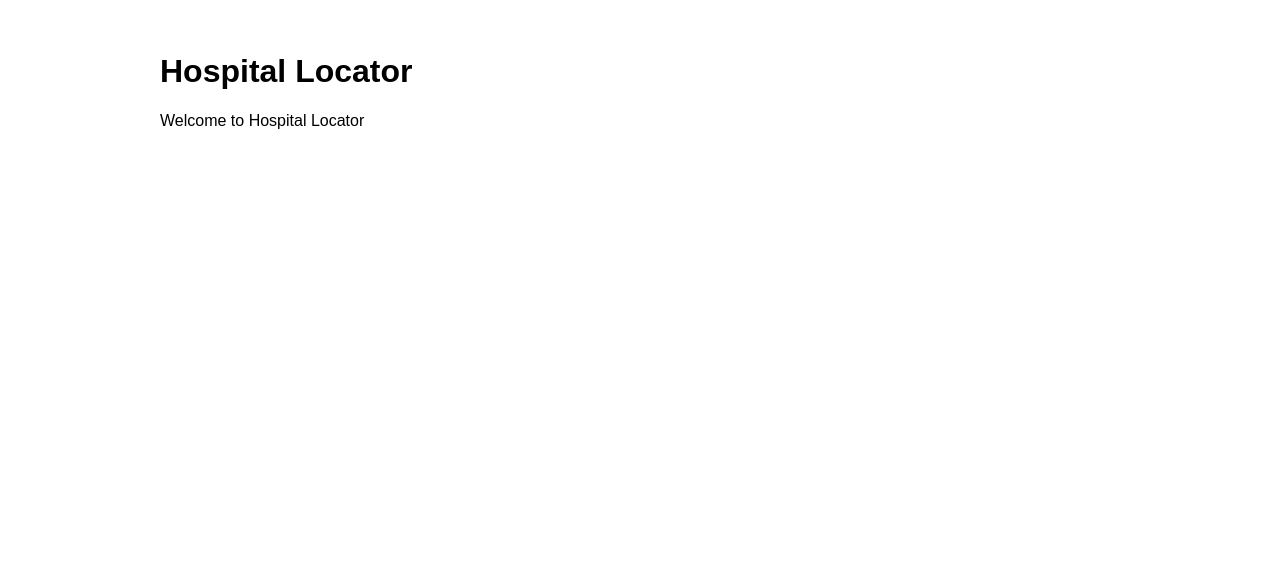
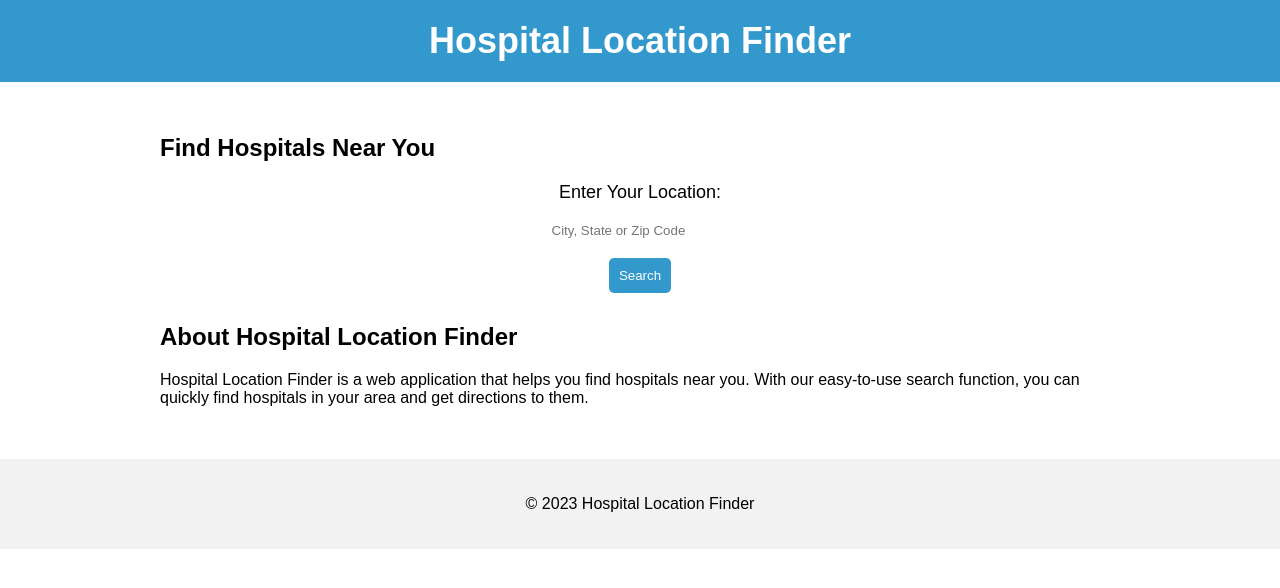
Before and after one commit to DanielOkyere/hospital_locator, a FastAPI app: page / in a window 1280 px wide. Shown: the top 588 px of the page. Run offline with FastAPI, Linux system fonts and the light colour scheme.

Commit message:
updates on ui

```diff
--- a/api/database.py
+++ b/api/database.py
@@ -7,7 +7,6 @@ SQL_DATABASE_URL = config('DATABASE_URL')
 
 engine = create_engine(
     SQL_DATABASE_URL,
-    connect_args={"check_same_thread": False}
 )
 SessionLocal = sessionmaker(autocommit=False, autoflush=False, bind=engine)
 
--- a/static/css/styles.css
+++ b/static/css/styles.css
@@ -1,10 +1,5 @@
 * {
     box-sizing: border-box;
-}
-
-body{
-    margin: 0;
-    font-family: sans-serif;
 }
 
 .container {
@@ -12,3 +7,63 @@ body{
     width: 80%;
     padding: 2em;
 }
+
+body {
+	font-family: Arial, sans-serif;
+	margin: 0;
+	padding: 0;
+}
+
+header {
+	background-color: #3399cc;
+	color: #fff;
+	padding: 20px;
+	text-align: center;
+}
+
+h1 {
+	margin: 0;
+	font-size: 36px;
+}
+
+main {
+	margin: 20px;
+}
+
+section {
+	margin-bottom: 20px;
+}
+
+h2 {
+	font-size: 24px;
+}
+
+form {
+	display: flex;
+	flex-direction: column;
+	align-items: center;
+}
+
+label {
+	margin-bottom: 10px;
+	font-size: 18px;
+}
+
+input[type="text"], input[type="submit"] {
+	padding: 10px;
+	border-radius: 5px;
+	border: none;
+	margin-bottom: 10px;
+}
+
+input[type="submit"] {
+	background-color: #3399cc;
+	color: #fff;
+	cursor: pointer;
+}
+
+footer {
+	background-color: #f2f2f2;
+	padding: 20px;
+	text-align: center;
+}
--- a/static/javascript/index.js
+++ b/static/javascript/index.js
@@ -0,0 +1,18 @@
+function searchHospitals() {
+    // Get the location entered by the user
+    var location = document.getElementById("location").value;
+
+    // Get the current location of the user
+    if (navigator.geolocation) {
+        navigator.geolocation.getCurrentPosition(function(position) {
+            // TODO: Implement search functionality using the current location and/or the location input
+        }, function() {
+            alert("Could not get your current location.");
+        });
+    } else {
+        alert("Geolocation is not supported by this browser.");
+    }
+
+    // Prevent the form from submitting and refreshing the page
+    return false;
+}
--- a/templates/index.html
+++ b/templates/index.html
@@ -1,17 +1,37 @@
-<html lang="en">
+<!DOCTYPE html>
+<html>
+
 <head>
+    <title>Hospital Location Finder</title>
     <meta charset="UTF-8">
-    <meta http-equiv="X-UA-Compatible" content="IE=edge">
     <meta name="viewport" content="width=device-width, initial-scale=1.0">
     <link href="{{ url_for('static', path='/css/styles.css') }}" rel="stylesheet">
-    <title>Hospital Locator</title>
 </head>
+
 <body>
-    <div class="container">
-        <h1>Hospital Locator</h1>
-        <div class="message">
-            Welcome to Hospital Locator
-        </div>
-    </div>
+    <header>
+        <h1>Hospital Location Finder</h1>
+    </header>
+    <main class="container">
+        <section id="search">
+            <h2>Find Hospitals Near You</h2>
+            <form onsubmit="return searchHospitals();">
+                <label for="location">Enter Your Location:</label>
+                <input type="text" id="location" name="location" placeholder="City, State or Zip Code">
+                <input type="submit" value="Search">
+            </form>
+        </section>
+        <section id="about">
+            <h2>About Hospital Location Finder</h2>
+            <p>Hospital Location Finder is a web application that helps you find hospitals near you. With our
+                easy-to-use search function, you can quickly find hospitals in your area and get directions to them.</p>
+        </section>
+    </main>
+    <footer>
+        <p>&copy; 2023 Hospital Location Finder</p>
+    </footer>
+
+    <script src="{{ url_for('static', path='/javascript/index.js')}}"></script>
 </body>
+
 </html>
```
